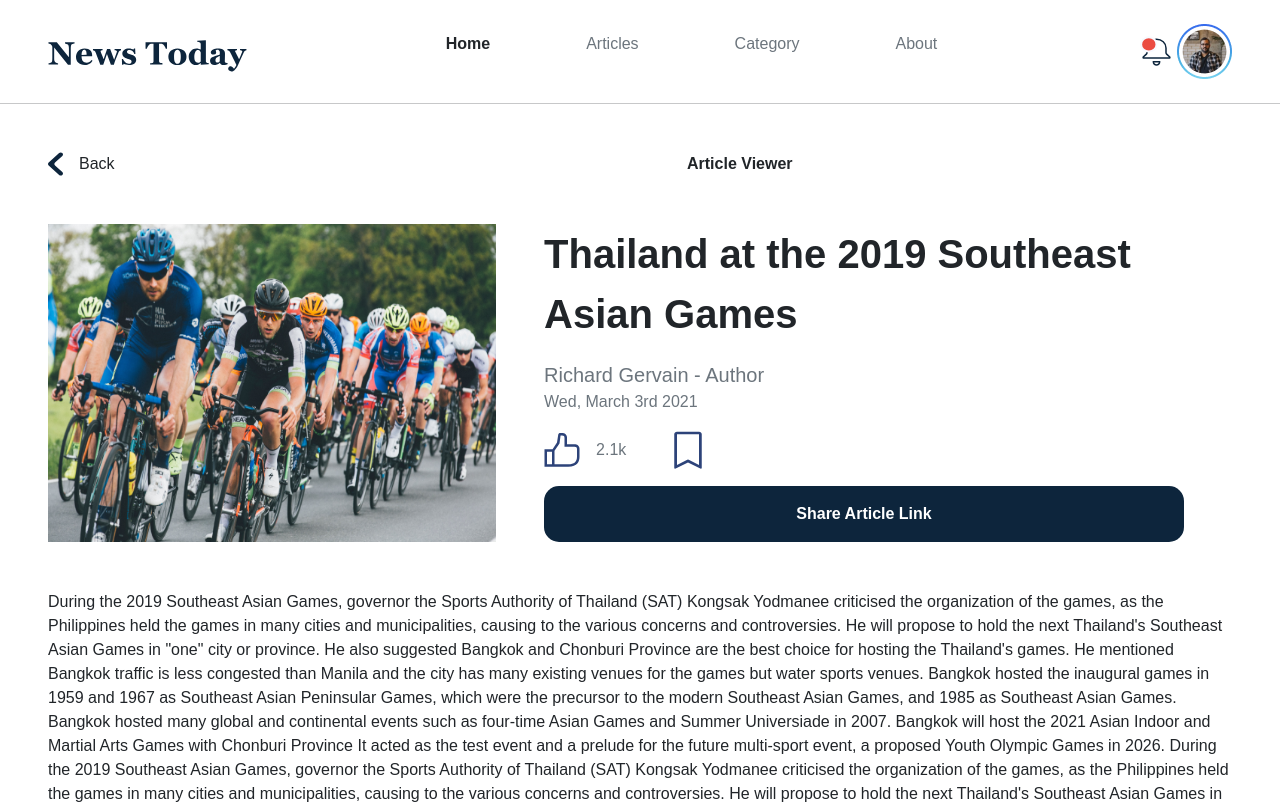
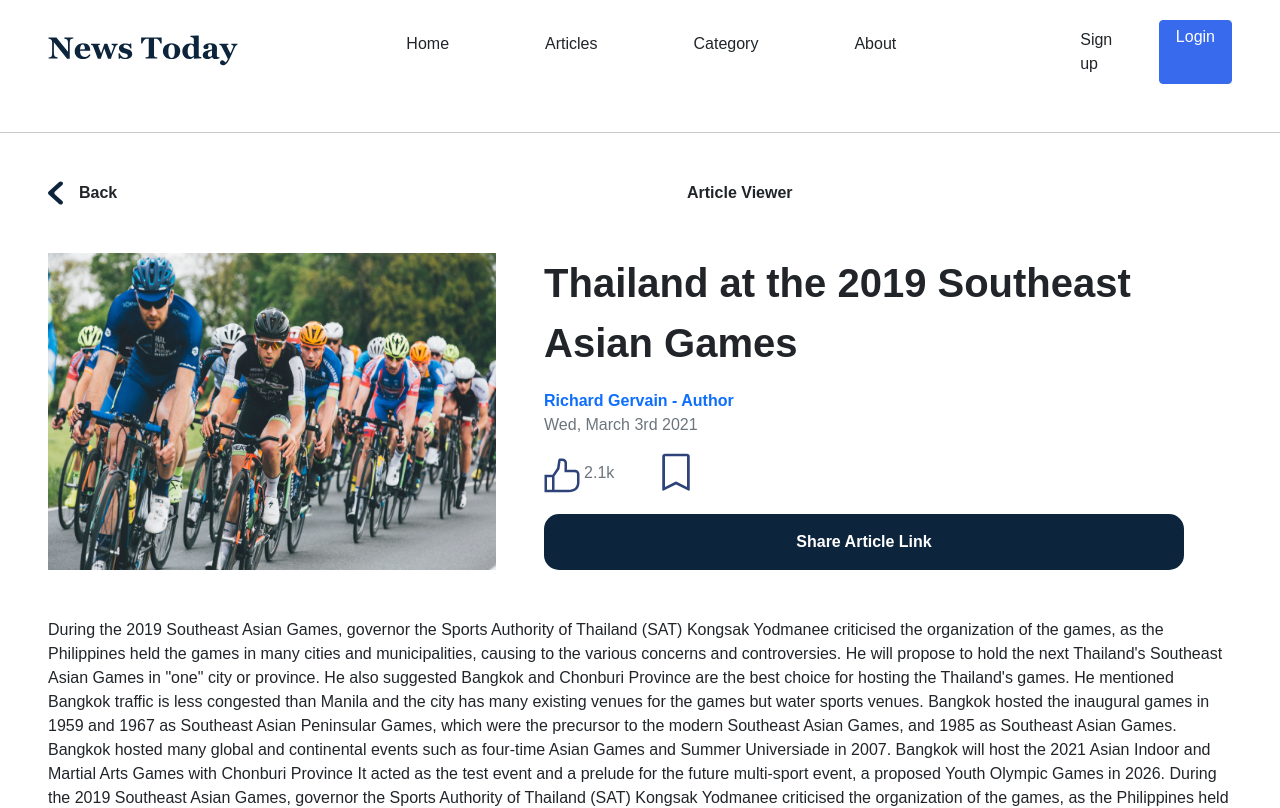
Before and after one commit to vigarp/newsapp-frontend, a Next.js app: page /main/articleview in a window 1280 px wide. Shown: the top 808 px of the page. Built offline with nearby package versions, Linux system fonts and the light colour scheme.

Commit message:
refactoring articleview

```diff
--- a/src/pages/main/articleview.js
+++ b/src/pages/main/articleview.js
@@ -1,35 +1,46 @@
-import Head from "next/head";
-import Image from "next/image";
+import Head from "next/head"
+import Image from "next/image"
+import Navbar from "../../components/Navbar"
 import Footer from "../../components/Footer"
-import NavbarLogin from "../../components/NavbarLogin"
 import styles from "../../styles/Articleview.module.css"
 
-const articleView = () => {
+const articleview = () => {
     return (<>
         <Head>
             <title>Article View - NewsApp</title>
         </Head>
-        <NavbarLogin />
-        <div className={`d-flex m-5`}>
+        <Navbar />
+        <section className={`section-navigation`}>
+            <div className={`m-5 d-flex`}>
                 <Image src={require("../../assets/icons/icon-back-articleview.svg").default} alt="" />
-            <div className={`mx-3 w-50`}>Back</div>
+                <div className={`fw-bold mx-3 w-50`}>Back</div>
                 <div className={`fw-bold`}>Article Viewer</div>
             </div>
-        <div className={`d-flex m-5`}>
-            <Image src={require("../../assets/bicycles-articleview.png")} alt="" />
-            <div className={`mx-5 titleInfo`}>
-                <div className={`fw-bold fs-1 mb-3`}>Thailand at the 2019 Southeast Asian Games</div>
-                <div className={`text-secondary fs-5`}>Richard Gervain - Author</div>
+        </section>
+        <section className={`mt-5 section-title`}>
+            <div className={`m-5 d-flex`}>
+                <Image src={require("../../assets/bicycles-articleview.png")} width={595} height={370} alt="" />
+                <div className={`mx-5 article-info`}>
+                    <div className={`fw-bold fs-1`}>Thailand at the 2019 Southeast Asian Games</div>
+                    <div className={`author-info mt-3`}>
+                        <div className={`fw-bold text-primary`}>Richard Gervain - Author</div>
                         <div className={`text-muted`}>Wed, March 3rd 2021</div>
-                <div className={`d-flex my-3`}>
+                    </div>
+                    <div className={`d-flex mt-3 buttons-like-save`}>
+                        <div className={`d-flex ${styles.btnLike}`}>
                             <Image src={require("../../assets/icons/likes-articleview.svg").default} alt="" />
-                    <div className={`text-muted ms-3 me-5 py-2`}>2.1k</div>
+                            <div className={`text-muted ms-1 py-2`}>2.1k</div>
+                        </div>
+                        <div className={`ms-5 ${styles.btnSave}`}>
                             <Image src={require("../../assets/icons/saved-articleview.svg").default} alt="" />
                         </div>
-                <div className={`text-white fw-bold text-center py-3 ${styles.btnShareArticle}`}>Share Article Link</div>
+                    </div>
+                    <div className={`mt-3 text-white fw-bold text-center py-3 ${styles.btnShareArticle}`}>Share Article Link</div>
                 </div>
             </div>
-        <div className={`mx-5 my-5 text-area`}>
+        </section>
+        <section className={`section-textarea`}>
+        <div className={`mx-5 my-5`}>
             <div>During the 2019 Southeast Asian Games, governor the Sports Authority of Thailand (SAT) Kongsak Yodmanee criticised the organization of the games, as the Philippines held the games in many cities and municipalities, causing to the various concerns and controversies. He will propose to hold the next Thailand&apos;s Southeast Asian Games in &quot;one&quot; city or province. He also suggested Bangkok and Chonburi Province are the best choice for hosting the Thailand&apos;s games. He mentioned Bangkok traffic is less congested than Manila and the city has many existing venues for the games but water sports venues.
 
                 Bangkok hosted the inaugural games in 1959 and 1967 as Southeast Asian Peninsular Games, which were the precursor to the modern Southeast Asian Games, and 1985 as Southeast Asian Games. Bangkok hosted many global and continental events such as four-time Asian Games and Summer Universiade in 2007.
@@ -43,8 +54,9 @@ const articleView = () => {
                 Bangkok will host the 2021 Asian Indoor and Martial Arts Games with Chonburi Province It acted as the test event and a prelude for the future multi-sport event, a proposed Youth Olympic Games in 2026.
             </div>
         </div>
+        </section>
         <Footer />
     </>);
 }
 
-export default articleView;
+export default articleview;
--- a/src/styles/Articleview.module.css
+++ b/src/styles/Articleview.module.css
@@ -1,4 +1,9 @@
+.btnLike, .btnSave {
+    cursor: pointer;
+}
+
 .btnShareArticle {
     background: #0D253C;
     border-radius: 15px;
+    cursor: pointer;
 }
```
Lines whose indentation alone changed are shown as unchanged.
